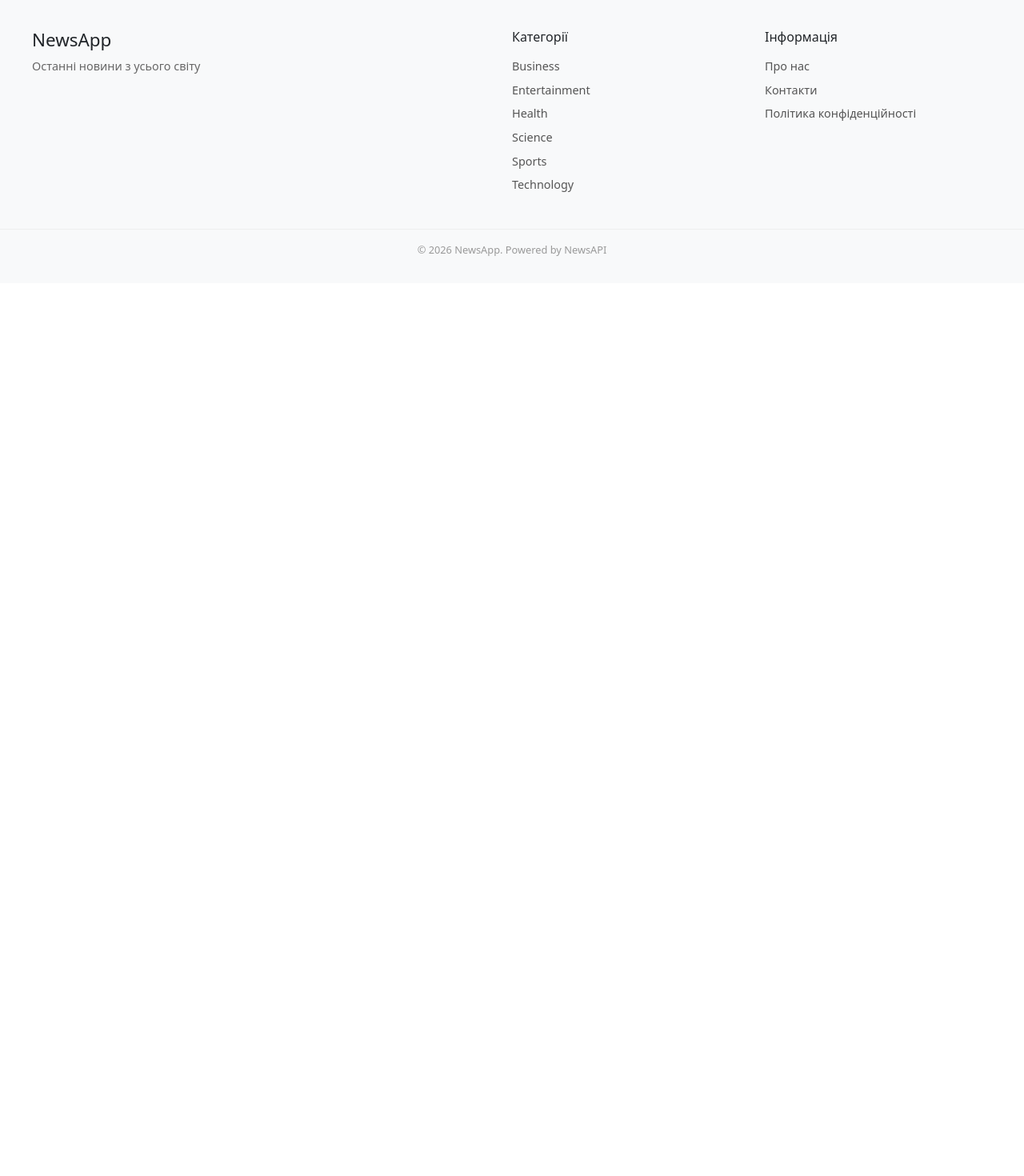
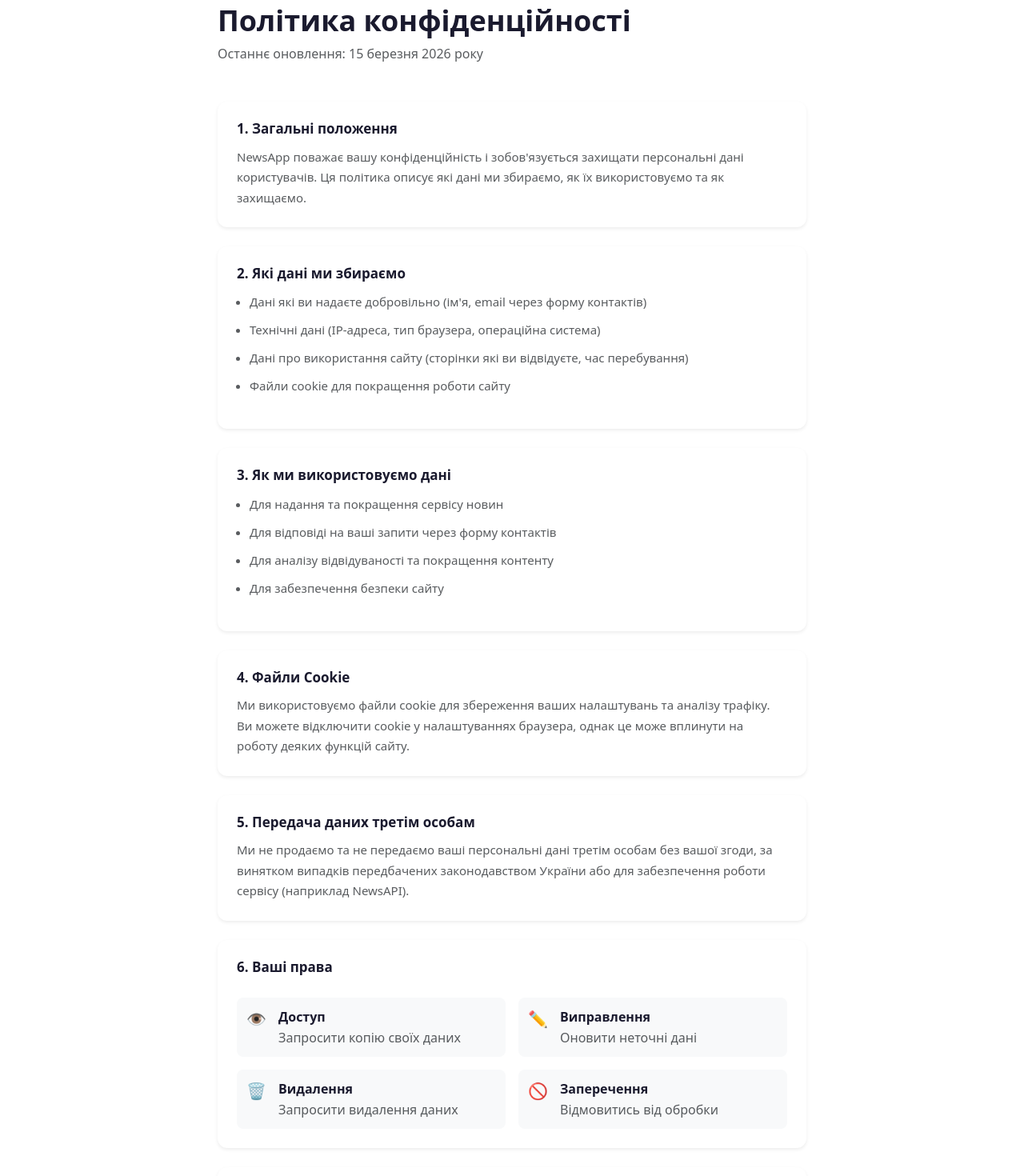
Before and after one commit to KhoberVlad/NewsApp, an Angular app: page /privacy in a window 1280 px wide. Before the commit this address led to /. Shown: the part 100-1570 px from the top of the page at 80% size. Before the commit the page ends 800 px from the top, so only its background shows below. Built offline with nearby package versions, Linux system fonts and the light colour scheme.

Commit message:
add policy-privacy

```diff
--- a/src/app/app.routes.ts
+++ b/src/app/app.routes.ts
@@ -2,10 +2,11 @@ import { Routes } from '@angular/router';
 import { AboutUs } from './components/about-us/about-us';
 import { Contact } from './components/contact/contact';
 import { Main } from './components/main/main';
-
+import { PolicyPrivacy } from './components/policy-privacy/policy-privacy';
 export const routes: Routes = [
   { path: '',  redirectTo: 'main', pathMatch: 'full' },
   { path: 'main', component: Main },
   { path: 'about-us', component: AboutUs },
-  { path: 'contact', component: Contact }
+  { path: 'contact', component: Contact },
+  { path: 'privacy', component: PolicyPrivacy }
 ];
--- a/src/app/components/footer/footer.html
+++ b/src/app/components/footer/footer.html
@@ -24,7 +24,7 @@
       <ul>
         <li routerLink="/about-us" routerLinkActive="active">Про нас</li>
         <li routerLink="/contact" routerLinkActive="active">Контакти</li>
-        <li>Політика конфіденційності</li>
+        <li><a routerLink="/privacy">Політика конфіденційності</a></li>
       </ul>
     </div>
   </div>
--- a/src/app/components/policy-privacy/policy-privacy.css
+++ b/src/app/components/policy-privacy/policy-privacy.css
@@ -0,0 +1,52 @@
+.container h1 {
+  font-weight: 700;
+  color: #1a1a2e;
+  font-size: 36px;
+}
+
+.card {
+  border-radius: 12px !important;
+  transition: transform 0.2s, box-shadow 0.2s;
+}
+
+.card:hover {
+  transform: translateY(-3px);
+  box-shadow: 0 8px 24px rgba(0, 0, 0, 0.1) !important;
+}
+
+.card-title {
+  font-weight: 600;
+  color: #1a1a2e;
+  margin-bottom: 12px;
+  font-size: 17px;
+}
+
+.card-text {
+  line-height: 1.7;
+  font-size: 15px;
+}
+
+ul li {
+  line-height: 1.8;
+  font-size: 15px;
+}
+
+.right-item {
+  display: flex;
+  align-items: flex-start;
+  gap: 12px;
+  padding: 12px;
+  border-radius: 8px;
+  background: #f8f9fa;
+}
+
+.right-item strong {
+  display: block;
+  color: #1a1a2e;
+  margin-bottom: 2px;
+}
+
+.right-icon {
+  font-size: 20px;
+  min-width: 28px;
+}
--- a/src/app/components/policy-privacy/policy-privacy.html
+++ b/src/app/components/policy-privacy/policy-privacy.html
@@ -1 +1,124 @@
-<p>policy-privacy works!</p>
+<div class="container my-5">
+  <div class="row justify-content-center">
+    <div class="col-lg-8">
+
+      <h1 class="mb-2">Політика конфіденційності</h1>
+      <p class="text-muted mb-5">Останнє оновлення: 15 березня 2026 року</p>
+
+      <div class="card border-0 shadow-sm mb-4">
+        <div class="card-body p-4">
+          <h5 class="card-title">1. Загальні положення</h5>
+          <p class="card-text text-muted">
+            NewsApp поважає вашу конфіденційність і зобов'язується захищати
+            персональні дані користувачів. Ця політика описує які дані ми
+            збираємо, як їх використовуємо та як захищаємо.
+          </p>
+        </div>
+      </div>
+
+      <div class="card border-0 shadow-sm mb-4">
+        <div class="card-body p-4">
+          <h5 class="card-title">2. Які дані ми збираємо</h5>
+          <ul class="text-muted ps-3">
+            <li class="mb-2">Дані які ви надаєте добровільно (ім'я, email через форму контактів)</li>
+            <li class="mb-2">Технічні дані (IP-адреса, тип браузера, операційна система)</li>
+            <li class="mb-2">Дані про використання сайту (сторінки які ви відвідуєте, час перебування)</li>
+            <li class="mb-2">Файли cookie для покращення роботи сайту</li>
+          </ul>
+        </div>
+      </div>
+
+      <div class="card border-0 shadow-sm mb-4">
+        <div class="card-body p-4">
+          <h5 class="card-title">3. Як ми використовуємо дані</h5>
+          <ul class="text-muted ps-3">
+            <li class="mb-2">Для надання та покращення сервісу новин</li>
+            <li class="mb-2">Для відповіді на ваші запити через форму контактів</li>
+            <li class="mb-2">Для аналізу відвідуваності та покращення контенту</li>
+            <li class="mb-2">Для забезпечення безпеки сайту</li>
+          </ul>
+        </div>
+      </div>
+
+      <div class="card border-0 shadow-sm mb-4">
+        <div class="card-body p-4">
+          <h5 class="card-title">4. Файли Cookie</h5>
+          <p class="card-text text-muted">
+            Ми використовуємо файли cookie для збереження ваших налаштувань
+            та аналізу трафіку. Ви можете відключити cookie у налаштуваннях
+            браузера, однак це може вплинути на роботу деяких функцій сайту.
+          </p>
+        </div>
+      </div>
+
+      <div class="card border-0 shadow-sm mb-4">
+        <div class="card-body p-4">
+          <h5 class="card-title">5. Передача даних третім особам</h5>
+          <p class="card-text text-muted">
+            Ми не продаємо та не передаємо ваші персональні дані третім особам
+            без вашої згоди, за винятком випадків передбачених законодавством
+            України або для забезпечення роботи сервісу (наприклад NewsAPI).
+          </p>
+        </div>
+      </div>
+
+      <div class="card border-0 shadow-sm mb-4">
+        <div class="card-body p-4">
+          <h5 class="card-title">6. Ваші права</h5>
+          <div class="row g-3 mt-1">
+            <div class="col-md-6">
+              <div class="right-item">
+                <span class="right-icon">👁</span>
+                <div>
+                  <strong>Доступ</strong>
+                  <p class="text-muted mb-0">Запросити копію своїх даних</p>
+                </div>
+              </div>
+            </div>
+            <div class="col-md-6">
+              <div class="right-item">
+                <span class="right-icon">✏️</span>
+                <div>
+                  <strong>Виправлення</strong>
+                  <p class="text-muted mb-0">Оновити неточні дані</p>
+                </div>
+              </div>
+            </div>
+            <div class="col-md-6">
+              <div class="right-item">
+                <span class="right-icon">🗑</span>
+                <div>
+                  <strong>Видалення</strong>
+                  <p class="text-muted mb-0">Запросити видалення даних</p>
+                </div>
+              </div>
+            </div>
+            <div class="col-md-6">
+              <div class="right-item">
+                <span class="right-icon">🚫</span>
+                <div>
+                  <strong>Заперечення</strong>
+                  <p class="text-muted mb-0">Відмовитись від обробки</p>
+                </div>
+              </div>
+            </div>
+          </div>
+        </div>
+      </div>
+
+      <div class="card border-0 shadow-sm mb-4">
+        <div class="card-body p-4">
+          <h5 class="card-title">7. Контакти</h5>
+          <p class="card-text text-muted mb-3">
+            З питань конфіденційності звертайтесь до нас:
+          </p>
+          <div class="d-flex flex-column gap-2">
+            <span class="text-muted">📧 privacy&#64;newsapp.com</span>
+            <span class="text-muted">📍 Львів, Україна</span>
+          </div>
+        </div>
+      </div>
+
+    </div>
+  </div>
+</div>
```
